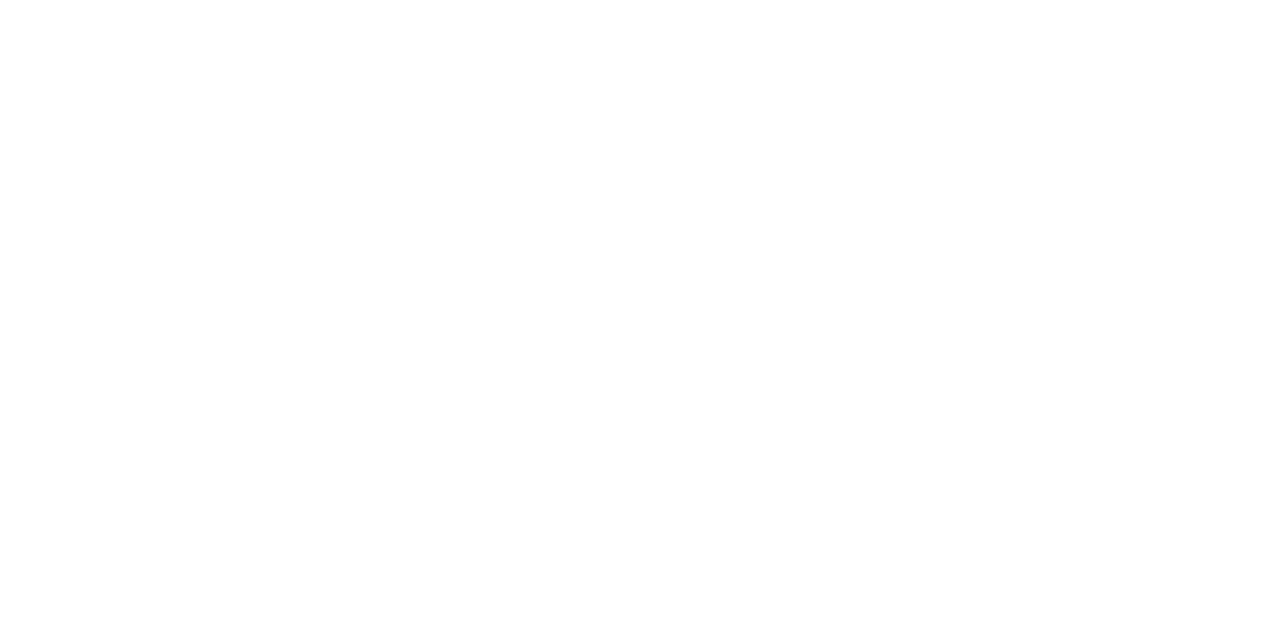
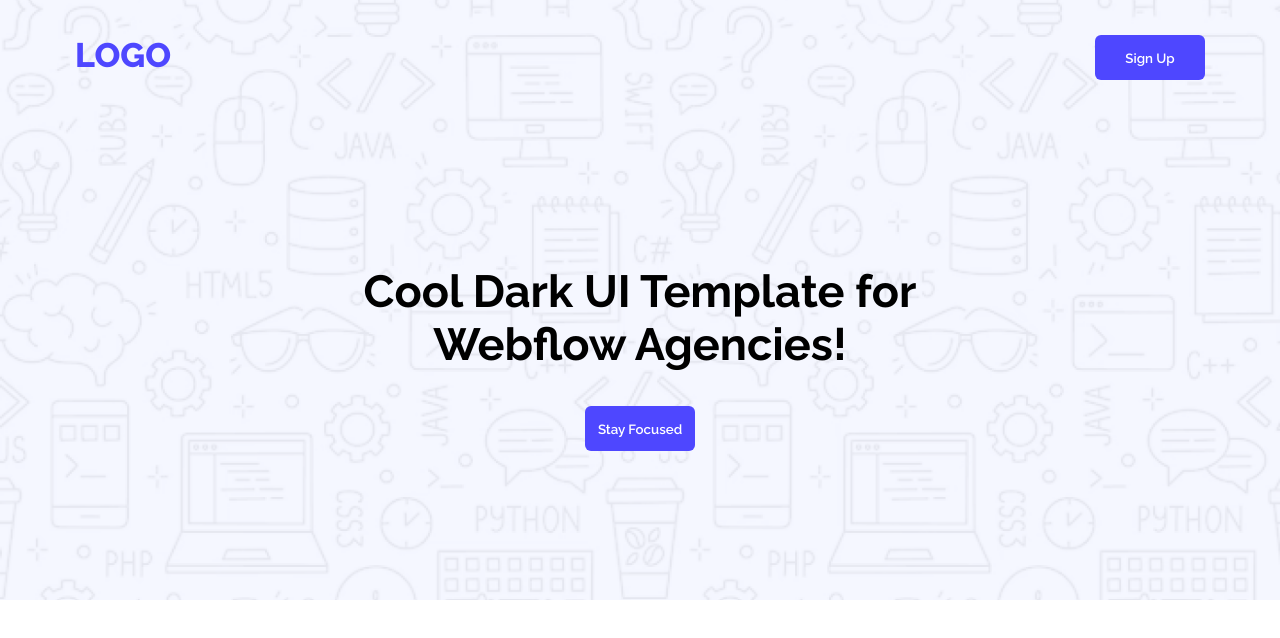
Before and after one commit to mashiatz/Webflow, a plain HTML site: page index.html in a window 1280 px wide. Drawn offline with Linux system fonts and the light colour scheme.

Commit message:
added header

```diff
--- a/index.html
+++ b/index.html
@@ -7,6 +7,24 @@
     <link rel="stylesheet" href="styles/style.css">
 </head>
 <body>
+<section class="header">
+    <nav>
+ <h3>LOGO</h3>
+ <button class="btn">Sign Up</button>
+</nav>
+<div class="hero-content">
+    <h3>Cool Dark UI Template for<br> Webflow Agencies!</h3>
+    <button class="btn">Stay Focused</button>
+</div>
+</section>
+
+
+
+
+
+
+
+
 
 </body>
 </html>
--- a/styles/style.css
+++ b/styles/style.css
@@ -0,0 +1,52 @@
+@import url('https://fonts.googleapis.com/css2?family=Manrope:wght@200..800&family=Raleway:ital,wght@0,100..900;1,100..900&family=Work+Sans:ital,wght@0,100..900;1,100..900&display=swap');
+
+*{
+    margin: 0;
+    padding: 0;
+}
+body{
+    font-family: Raleway;
+}
+.header{
+    background-image: url(../Assets/Hero-bg.png);
+    background-size: cover;
+    height: 600px;
+}
+
+nav {
+    display: flex;
+    justify-content: space-between;
+
+}
+
+nav>h3 {
+    color: rgb(78, 71, 255);
+    font-size: 34px;
+    font-weight: 800;
+    margin: 35px 75px;
+}
+.btn{
+    font-family: Raleway;
+    border-radius: 6px;
+    border: none;
+    background: rgb(78, 71, 255);
+    color: white;
+    width: 110px;
+    height: 45px;
+    font-weight: 600;
+    margin: 35px 75px;
+
+}
+.hero-content{
+    display: flex;
+    justify-content: center;
+    align-items: center;
+    flex-direction: column;
+    margin-top: 150px;
+}
+
+.hero-content > h3{
+    font-size: 45px;
+    font-weight: 700;
+    text-align: center;
+}
```
